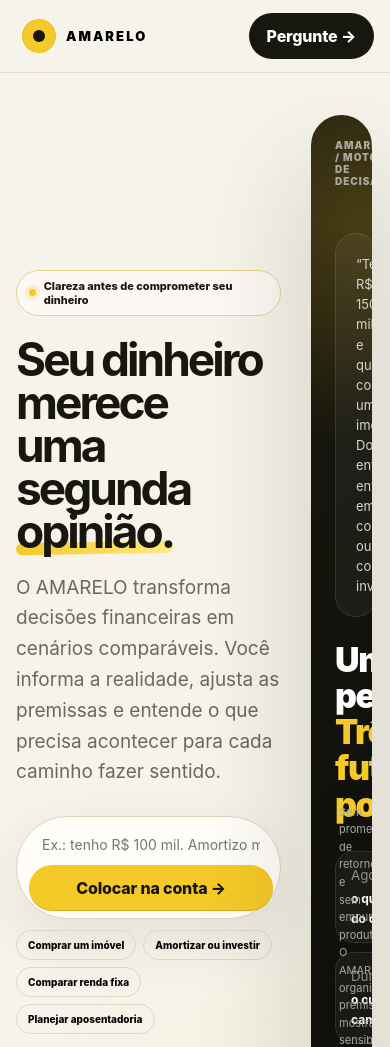
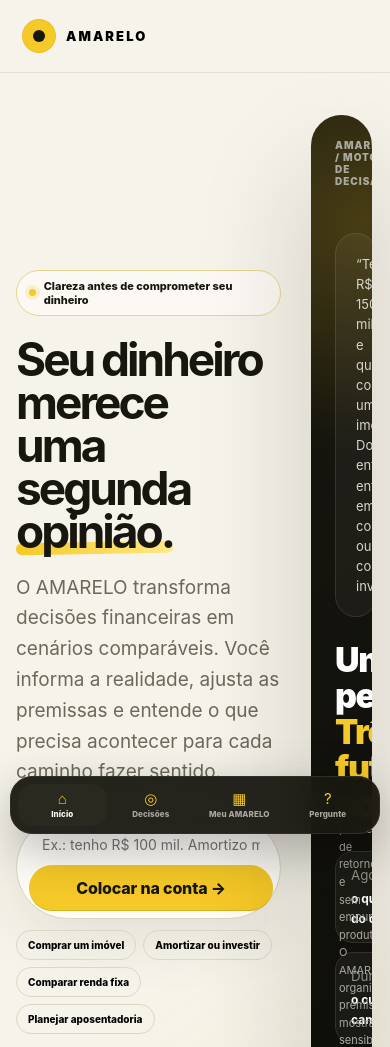
Before and after one commit to Lucashenrique1997/amarelo, a plain HTML site: page index.html in a window 390 px wide. Shown: the top 1047 px of the page. Drawn offline with Linux system fonts and the light colour scheme.

Commit message:
chore: sync root preview with mobile navigation

```diff
--- a/index.html
+++ b/index.html
@@ -103,6 +103,20 @@ body{background:
 
 .toolCard{display:flex;flex-direction:column}.toolCard p{flex:1}.toolCardFoot{display:flex;justify-content:space-between;align-items:end;gap:8px;margin-top:14px}.toolCardFoot .tierTag{margin-top:0}.toolCardFoot b{font-size:9px;color:#7b7050;white-space:nowrap}.decisionCard{background:linear-gradient(180deg,#fffdf8,#fff8d8);border-color:#e3d38c}.decisionCard .toolIcon{background:var(--yellow)}
 
+
+.mobileNav{display:none}
+@media(max-width:760px){
+ body{padding-bottom:76px}
+ .mobileNav{display:grid;grid-template-columns:repeat(4,1fr);position:fixed;z-index:90;left:10px;right:10px;bottom:10px;padding:7px;background:rgba(23,22,15,.94);backdrop-filter:blur(18px);border:1px solid #302f26;border-radius:22px;box-shadow:0 16px 50px rgba(0,0,0,.28)}
+ .mobileNav button{border:0;background:transparent;color:#aaa99f;border-radius:15px;padding:7px 4px;display:grid;place-items:center;gap:3px;cursor:pointer}
+ .mobileNav button span{font-size:15px;color:var(--yellow);line-height:1}
+ .mobileNav button b{font-size:8px;font-weight:850;letter-spacing:.01em}
+ .topbar .nav nav .btn{display:none}
+}
+
+
+@media(max-width:760px){.mobileNav button.active{background:#2a291f;color:#fff}.mobileNav button.active b{color:#fff}}
+
 </style>
 </head>
 <body>
@@ -117,6 +131,13 @@ body{background:
     </nav>
   </div>
 </header>
+
+<nav class="mobileNav" aria-label="Navegação principal">
+  <button data-route="home"><span>⌂</span><b>Início</b></button>
+  <button data-route="tools"><span>◎</span><b>Decisões</b></button>
+  <button data-route="dashboard"><span>▦</span><b>Meu AMARELO</b></button>
+  <button data-route="ask"><span>?</span><b>Pergunte</b></button>
+</nav>
 
 <main id="app">
   <section id="route-home" class="route">
@@ -393,7 +414,7 @@ const tools=[
 const deepIds=new Set(['renda-fixa','gross-up','financiamento-consorcio','comprar-alugar','avista-parcelado','amortizar-investir','plano-dividas','meta-financeira','viver-renda','aposentadoria','salario-liquido','quanto-rende']);
 const categories=['Todas',...new Set(tools.map(t=>t.cat))];
 
-function navigate(route){state.route=route;document.querySelectorAll('.route').forEach(x=>x.classList.add('hidden'));$('route-'+route).classList.remove('hidden');window.scrollTo({top:0,behavior:'smooth'});if(route==='home')renderHome();if(route==='tools')renderTools('');if(route==='dashboard')renderDashboard();if(route==='ask')renderAskExamples()}
+function navigate(route){state.route=route;document.querySelectorAll('.route').forEach(x=>x.classList.add('hidden'));$('route-'+route).classList.remove('hidden');document.querySelectorAll('.mobileNav button').forEach(b=>b.classList.toggle('active',b.dataset.route===(route==='tool'?'tools':route)));window.scrollTo({top:0,behavior:'smooth'});if(route==='home')renderHome();if(route==='tools')renderTools('');if(route==='dashboard')renderDashboard();if(route==='ask')renderAskExamples()}
 document.addEventListener('click',e=>{const b=e.target.closest('[data-route]');if(b)navigate(b.dataset.route)});
 function toast(msg){const t=$('toast');t.textContent=msg;t.classList.add('show');setTimeout(()=>t.classList.remove('show'),2200)}
 function favs(){return storage.get('amarelo_favs',[])}function saved(){return storage.get('amarelo_decisions',[])}
```
